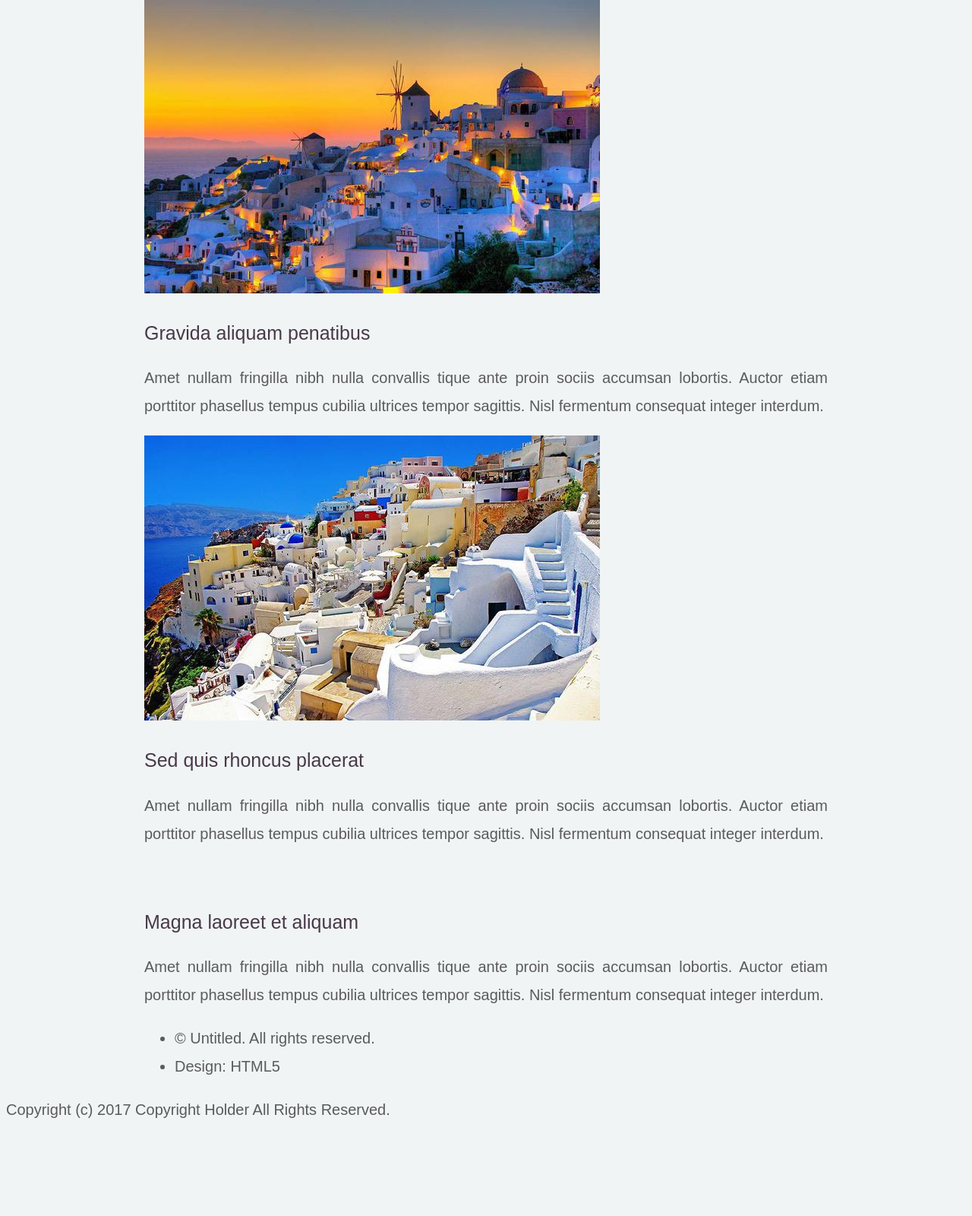
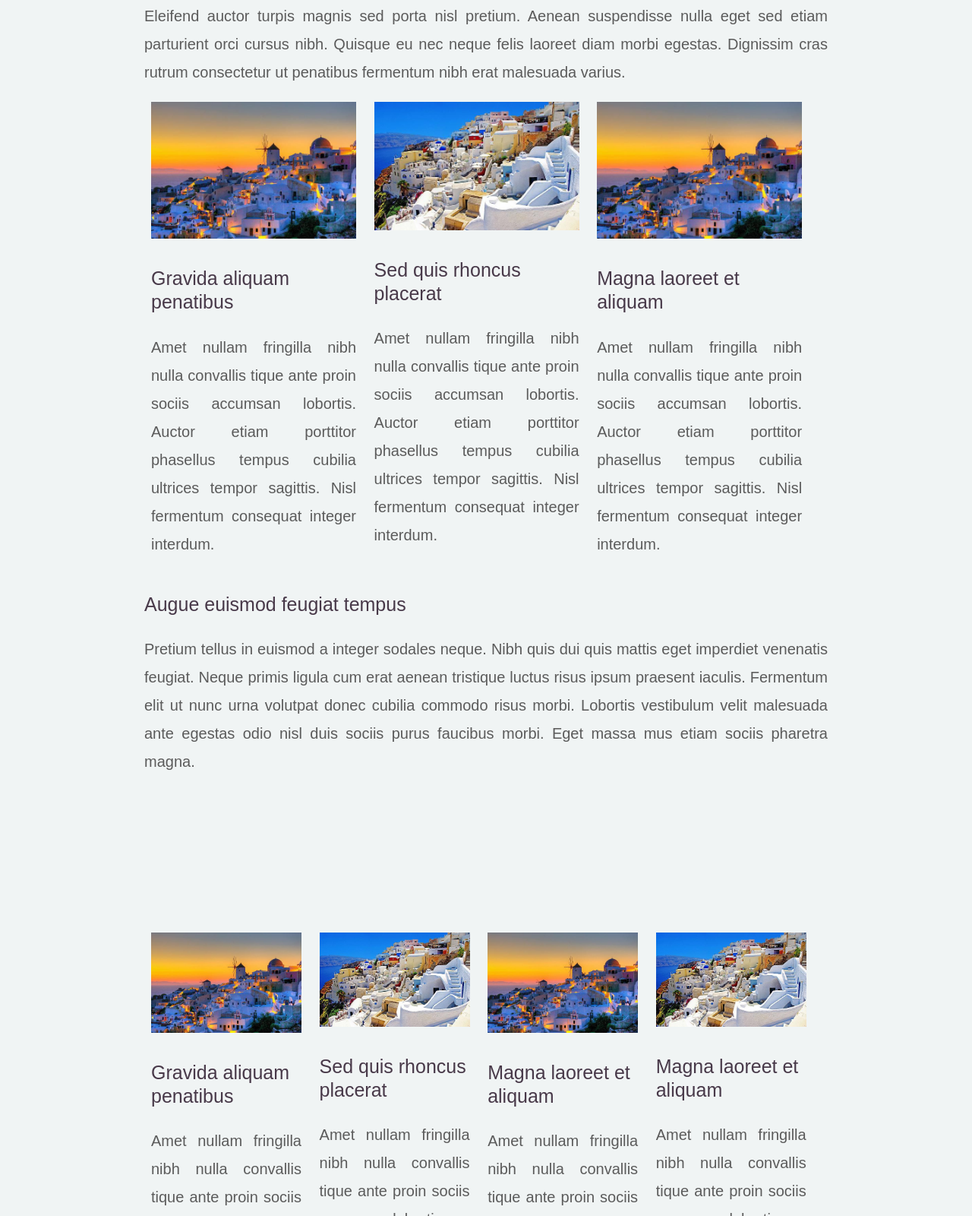
Before and after one commit to janusnic/web-dev-css, a plain HTML site: page index.html in a window 1280 px wide. Shown: the part 2167-3767 px from the top of the page at 76% size. Before the commit the page ends 3666 px from the top, so only its background shows below. Drawn offline with Linux system fonts and the light colour scheme.

Commit message:
Added day 5

```diff
--- a/css/style.css
+++ b/css/style.css
@@ -85,6 +85,10 @@ hr
     top: 4.5em;
     margin-bottom: 9em;
     height: 6px;
+}
+
+img {
+	max-width:100%;
 }
 
 /* Header */
@@ -260,8 +264,14 @@ background-image: url("../images/blog.jpg");
 }
 
 /* Grid */
-
-.col, .col-12, .col-6, .col-7, .col-3, .col-5 {
+.row{
+    display: inline-block;
+    vertical-align: top;
+    margin: 0;
+    padding: 0;
+    width: 100%;
+}
+.col, .col-12, .col-6, .col-7, .col-3, .col-4, .col-5 {
   padding:  0 1%;
   display: inline-block;
   vertical-align: top;
@@ -273,13 +283,12 @@ background-image: url("../images/blog.jpg");
 .col-9 { width: 75% }
 .col-8 { width: 66.6666666667% }
 .col-7 { width: 58.3333333333% }
-.col-6 { width: 50% }
+.col-6 { width: 47% }
 .col-5 { width: 41.6666666667% }
-.col-4 { width: 33.3333333333% }
-.col-3 { width: 25% }
+.col-4 { width: 30% }
+.col-3 { width: 22% }
 .col-2 { width: 16.6666666667% }
 .col-1 { width: 8.3333333333% }
-
 
 /* Footer */
 
@@ -318,8 +327,6 @@ background-image: url("../images/blog.jpg");
 	color: #bbb;
 }
 
-
-
 /* clear */
 .clear {
 	content:".";
@@ -338,6 +345,13 @@ background-image: url("../images/blog.jpg");
     line-height:0;
     visibility:hidden;
     width:0
+}
+.white{
+    background: #a5a5a5;
+
+}
+.white:hover {
+    background: #b7b7b7;
 }
 
 .blog_post a.post_title, .blog_post span.post_title {
@@ -365,9 +379,6 @@ background-image: url("../images/blog.jpg");
 	-moz-border-radius:2px;
 	border-radius:2px;
 	margin:10px 0 15px 0;
-}
-.blog_post .image_block img {
-	max-width:100%;
 }
 
 .published.not_showing {
@@ -476,8 +487,6 @@ background-image: url("../images/blog.jpg");
 .recent_post .image img {
 	margin:0;
 	padding:0;
-    max-width:100%;
-
 }
 .recent_post .text {
 	width:70%;
@@ -599,16 +608,16 @@ body, input, select, textarea {
 }
 /* Section/Article */
 
-	.header.major {
+.header.major {
 		width: 90%;
 		margin: 0 auto;
 	}
 
-	.header.major h2 {
+.header.major h2 {
 			font-size: 1.5em;
 		}
 
-	.header.major h2 + p {
+.header.major h2 + p {
 			font-size: 1.25em;
 			margin: -0.5em 0 2em 0;
 		}
--- a/index.html
+++ b/index.html
@@ -19,8 +19,8 @@
 		    <ul>
 				<li><a href="index.html">Home</a></li>
 				<li><a href="landing.html">Landing</a></li>
-				<li><a href="">About Us</a></li>
-				<li><a href="#">Blog</a></li>
+				<li><a href="#">About Us</a></li>
+				<li><a href="blog.html">Blog</a></li>
 				<li><a href="#">Contact</a></li>
 		    </ul>
 		</nav>
@@ -58,6 +58,29 @@
 						interdum tellus. Ornare cursus augue feugiat sodales velit lorem. Semper elementum ullamcorper lacinia
 						natoque aenean scelerisque vel lacinia mollis quam sodales congue.
 					</p>
+					<article class="row">
+						<div class="col-6">
+							<a href="#" class="image featured"><img src="images/02.jpg" alt="" /></a>
+							<hgroup>
+								<h3><a href="#">Gravida aliquam penatibus</a></h3>
+							</hgroup>
+							<p>
+								Amet nullam fringilla nibh nulla convallis tique ante proin sociis accumsan lobortis. Auctor etiam
+								porttitor phasellus tempus cubilia ultrices tempor sagittis. Nisl fermentum consequat integer interdum.
+							</p>
+						</div>
+						<div class="col-6">
+							<a href="#" class="image featured"><img src="images/03.jpg" alt="" /></a>
+							<hgroup>
+								<h3><a href="#">Sed quis rhoncus placerat</a></h3>
+							</hgroup>
+							<p>
+								Amet nullam fringilla nibh nulla convallis tique ante proin sociis accumsan lobortis. Auctor etiam
+								porttitor phasellus tempus cubilia ultrices tempor sagittis. Nisl fermentum consequat integer interdum.
+							</p>
+						</div>
+					</article>
+
 					<article>
 						<hgroup>
 							<h3>Ultrices tempor sagittis nisl</h3>
@@ -75,6 +98,39 @@
 							ut penatibus fermentum nibh erat malesuada varius.
 						</p>
 					</article>
+					<article class="row">
+						<div class="col-4">
+							<a href="#" class="image featured"><img src="images/02.jpg" alt="" /></a>
+							<hgroup>
+								<h3><a href="#">Gravida aliquam penatibus</a></h3>
+							</hgroup>
+							<p>
+								Amet nullam fringilla nibh nulla convallis tique ante proin sociis accumsan lobortis. Auctor etiam
+								porttitor phasellus tempus cubilia ultrices tempor sagittis. Nisl fermentum consequat integer interdum.
+							</p>
+						</div>
+						<div class="col-4">
+							<a href="#" class="image featured"><img src="images/03.jpg" alt="" /></a>
+							<hgroup>
+								<h3><a href="#">Sed quis rhoncus placerat</a></h3>
+							</hgroup>
+							<p>
+								Amet nullam fringilla nibh nulla convallis tique ante proin sociis accumsan lobortis. Auctor etiam
+								porttitor phasellus tempus cubilia ultrices tempor sagittis. Nisl fermentum consequat integer interdum.
+							</p>
+						</div>
+						<div class="col-4">
+							<a href="#" class="image featured"><img src="images/02.jpg" alt="" /></a>
+							<hgroup>
+								<h3><a href="#">Magna laoreet et aliquam</a></h3>
+							</hgroup>
+							<p>
+								Amet nullam fringilla nibh nulla convallis tique ante proin sociis accumsan lobortis. Auctor etiam
+								porttitor phasellus tempus cubilia ultrices tempor sagittis. Nisl fermentum consequat integer interdum.
+							</p>
+						</div>
+					</article>
+
 					<article>
 						<hgroup>
 							<h3>Augue euismod feugiat tempus</h3>
@@ -88,38 +144,44 @@
 					</article>
 				</div>
 				<hr />
-				<div class="row">
-					<div class="4u special">
+				<article class="row">
+					<div class="col-3">
 						<a href="#" class="image featured"><img src="images/02.jpg" alt="" /></a>
 						<hgroup>
 							<h3><a href="#">Gravida aliquam penatibus</a></h3>
 						</hgroup>
 						<p>
-							Amet nullam fringilla nibh nulla convallis tique ante proin sociis accumsan lobortis. Auctor etiam
-							porttitor phasellus tempus cubilia ultrices tempor sagittis. Nisl fermentum consequat integer interdum.
+							Amet nullam fringilla nibh nulla convallis tique ante proin sociis accumsan lobortis.
 						</p>
 					</div>
-					<div class="4u special">
+					<div class="col-3">
 						<a href="#" class="image featured"><img src="images/03.jpg" alt="" /></a>
 						<hgroup>
 							<h3><a href="#">Sed quis rhoncus placerat</a></h3>
 						</hgroup>
 						<p>
-							Amet nullam fringilla nibh nulla convallis tique ante proin sociis accumsan lobortis. Auctor etiam
-							porttitor phasellus tempus cubilia ultrices tempor sagittis. Nisl fermentum consequat integer interdum.
+							Amet nullam fringilla nibh nulla convallis tique ante proin sociis accumsan lobortis.
 						</p>
 					</div>
-					<div class="4u special">
-						<a href="#" class="image featured"><img src="images/04.jpg" alt="" /></a>
+					<div class="col-3">
+						<a href="#" class="image featured"><img src="images/02.jpg" alt="" /></a>
 						<hgroup>
 							<h3><a href="#">Magna laoreet et aliquam</a></h3>
 						</hgroup>
 						<p>
-							Amet nullam fringilla nibh nulla convallis tique ante proin sociis accumsan lobortis. Auctor etiam
-							porttitor phasellus tempus cubilia ultrices tempor sagittis. Nisl fermentum consequat integer interdum.
+							Amet nullam fringilla nibh nulla convallis tique ante proin sociis accumsan lobortis.
 						</p>
 					</div>
-				</div>
+					<div class="col-3">
+						<a href="#" class="image featured"><img src="images/03.jpg" alt="" /></a>
+						<hgroup>
+							<h3><a href="#">Magna laoreet et aliquam</a></h3>
+						</hgroup>
+						<p>
+							Amet nullam fringilla nibh nulla convallis tique ante proin sociis accumsan lobortis.
+						</p>
+					</div>
+				</article>
 			</div>
 
 		</section>
```
Also changed, not shown: blog.html (+4 -4 lines).
